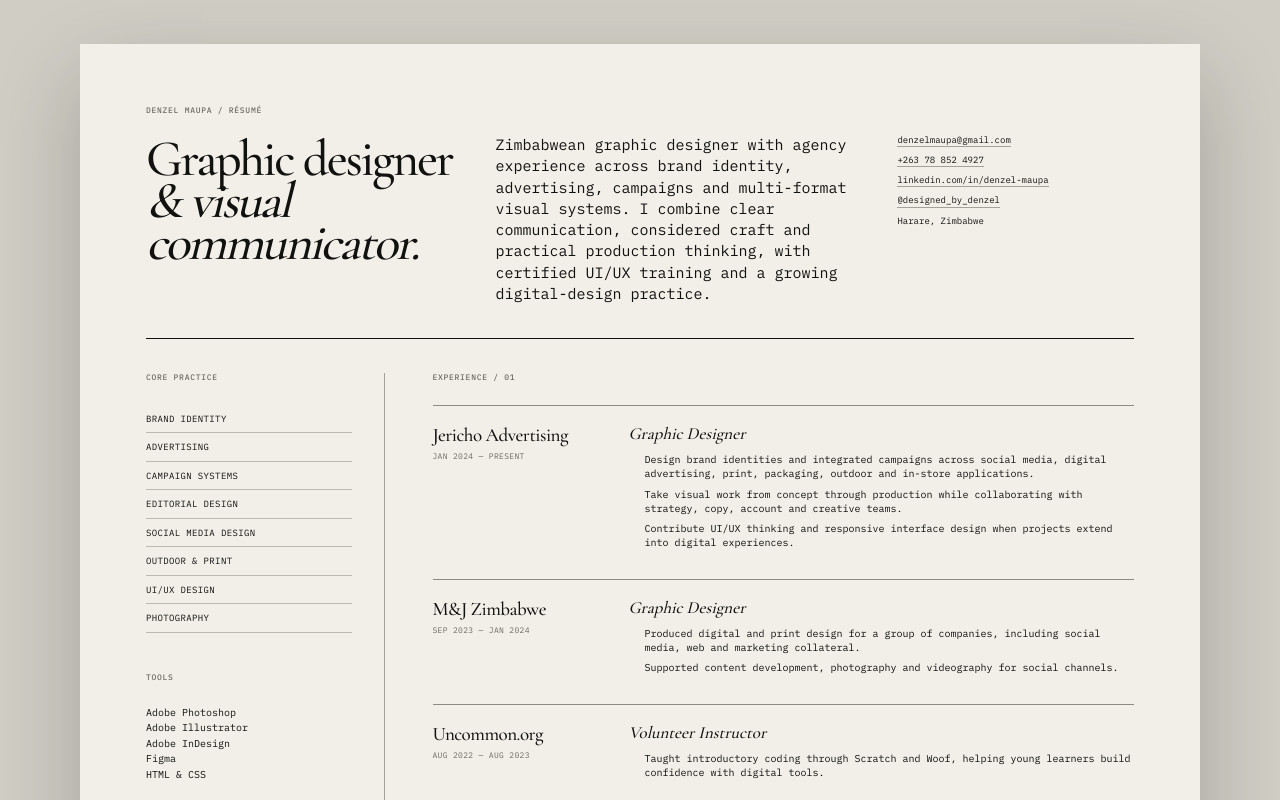
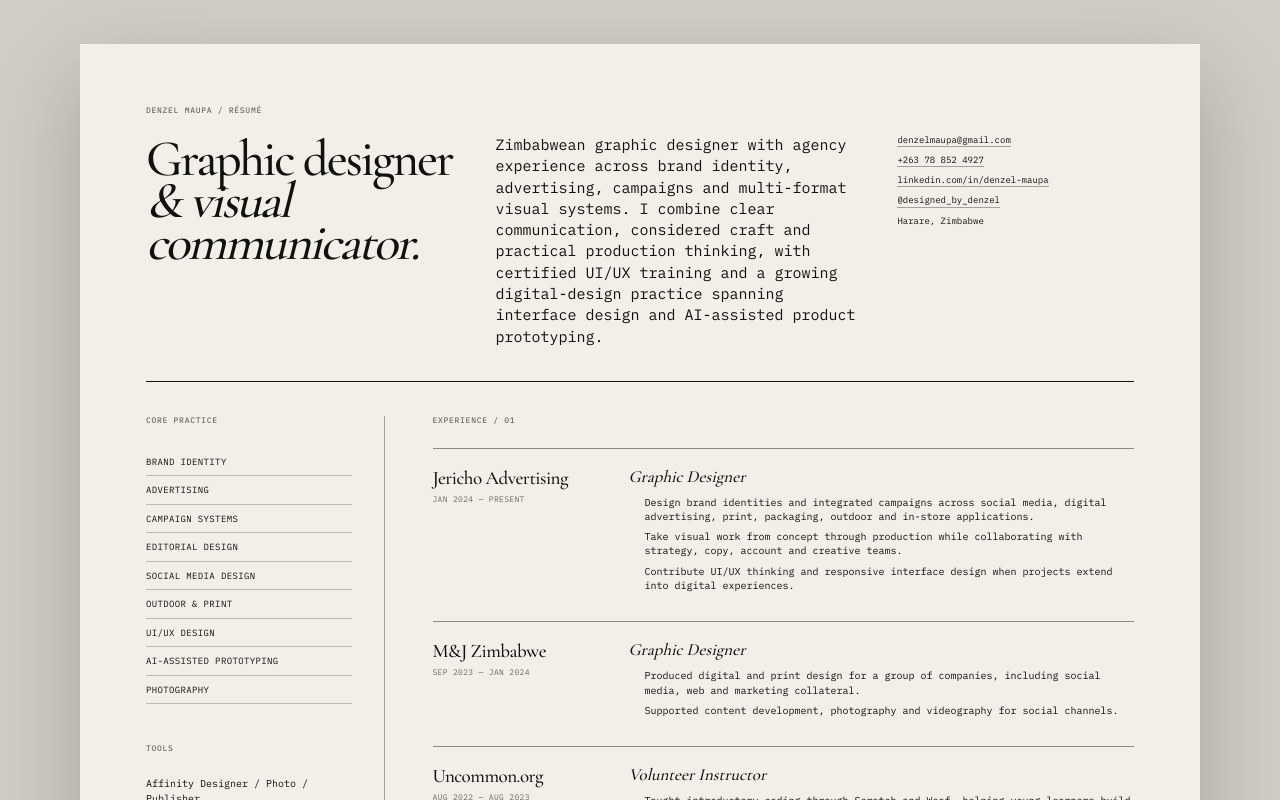
Before and after one commit to denzelmaupa/denzel-portfolio-site, a Next.js app: page /resume in a window 1280 px wide. Shown: the part 780-1580 px from the top of the page. Built offline with nearby package versions, Linux system fonts and the light colour scheme.

Commit message:
Update resume design and development tools

```diff
--- a/app/resume/page.tsx
+++ b/app/resume/page.tsx
@@ -94,7 +94,7 @@ export default function ResumePage() {
             Zimbabwean graphic designer with agency experience across brand identity, advertising,
             campaigns and multi-format visual systems. I combine clear communication, considered
             craft and practical production thinking, with certified UI/UX training and a growing
-            digital-design practice.
+            digital-design practice spanning interface design and AI-assisted product prototyping.
           </p>
           <div className="resume-contact">
             <a href="mailto:denzelmaupa@gmail.com">denzelmaupa@gmail.com</a>
@@ -117,6 +117,7 @@ export default function ResumePage() {
                 <li>Social media design</li>
                 <li>Outdoor &amp; print</li>
                 <li>UI/UX design</li>
+                <li>AI-assisted prototyping</li>
                 <li>Photography</li>
               </ul>
             </section>
@@ -124,11 +125,12 @@ export default function ResumePage() {
             <section>
               <p className="resume-section-label">Tools</p>
               <p className="resume-rail-copy">
-                Adobe Photoshop<br />
-                Adobe Illustrator<br />
-                Adobe InDesign<br />
+                Affinity Designer / Photo / Publisher<br />
                 Figma<br />
-                HTML &amp; CSS
+                Adobe Photoshop / Illustrator / InDesign<br />
+                HTML &amp; CSS<br />
+                React / Next.js<br />
+                Supabase
               </p>
             </section>
 
```
